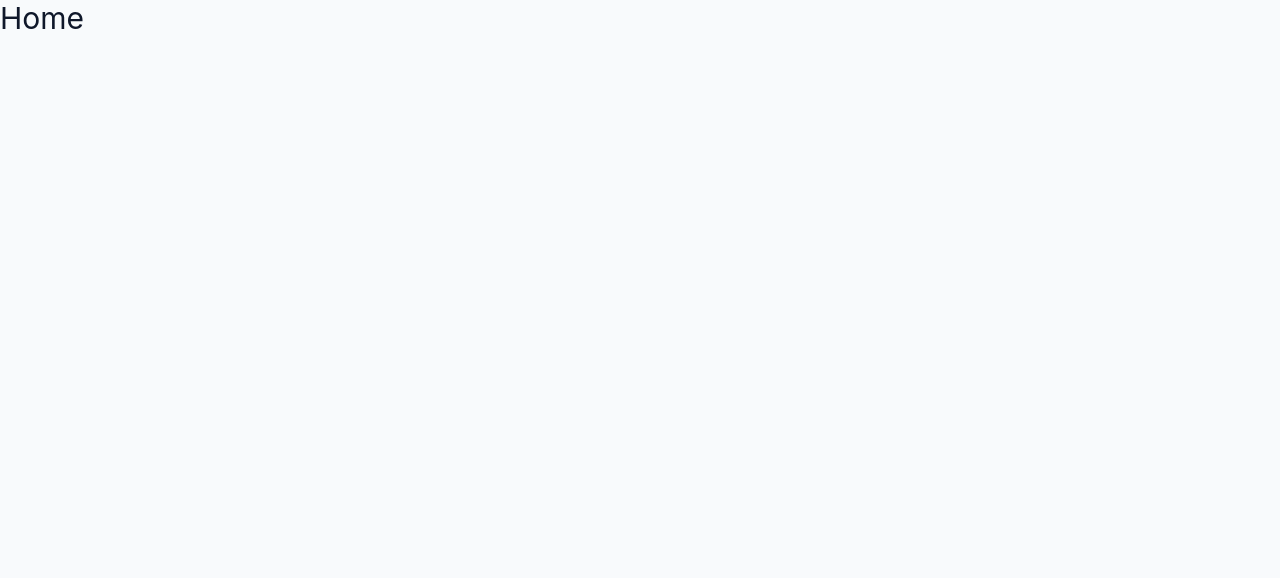
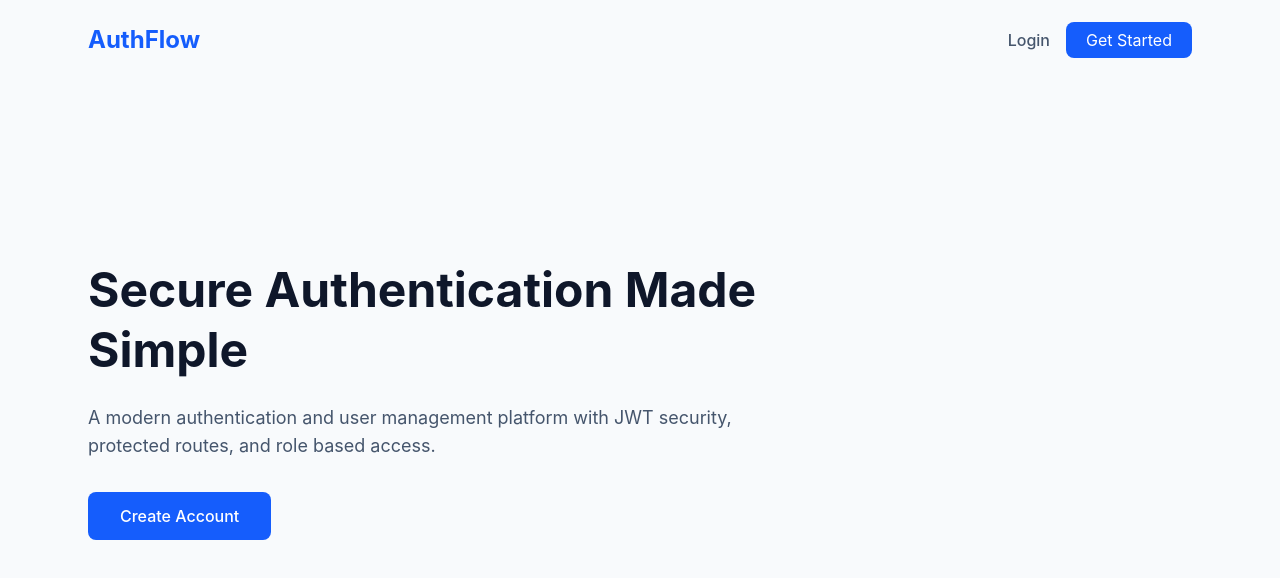
Before and after one commit to JeyakumarRenujan/authflow-authentication-platform, a React (Vite) app in the folder client/: page / in a window 1280 px wide. Shown: the top 578 px of the page. Built offline with nearby package versions, Linux system fonts and the light colour scheme.

Commit message:
fixed the name='name'

```diff
--- a/client/src/App.jsx
+++ b/client/src/App.jsx
@@ -1,33 +1,25 @@
 import { Routes, Route } from "react-router-dom";
+
+import Home from "./pages/Home";
+import Login from "./pages/Login";
+import Register from "./pages/Register";
 
 function App() {
   return (
     <Routes>
       <Route
         path="/"
-        element={
-          <h1 className="text-3xl">
-            Home
-          </h1>
-        }
+        element={<Home />}
       />
 
       <Route
         path="/login"
-        element={
-          <h1>
-            Login
-          </h1>
-        }
+        element={<Login />}
       />
 
       <Route
         path="/register"
-        element={
-          <h1>
-            Register
-          </h1>
-        }
+        element={<Register />}
       />
     </Routes>
   );
--- a/client/src/components/ui/Input.jsx
+++ b/client/src/components/ui/Input.jsx
@@ -1,5 +1,6 @@
 function Input({
   label,
+  name,
   type = "text",
   value,
   onChange,
@@ -18,6 +19,7 @@ function Input({
       </label>
 
       <input
+        name={name}
         type={type}
         value={value}
         onChange={onChange}
--- a/client/src/pages/Home.jsx
+++ b/client/src/pages/Home.jsx
@@ -0,0 +1,113 @@
+import { Link } from "react-router-dom";
+import { motion } from "framer-motion";
+
+function Home() {
+  return (
+    <div className="min-h-screen bg-slate-50">
+      <nav
+        className="
+          max-w-6xl
+          mx-auto
+          px-6
+          py-6
+          flex
+          justify-between
+          items-center
+        "
+      >
+        <h1
+          className="
+            text-2xl
+            font-bold
+            text-blue-600
+          "
+        >
+          AuthFlow
+        </h1>
+
+        <div className="space-x-4">
+          <Link
+            to="/login"
+            className="
+              text-slate-600
+              font-medium
+            "
+          >
+            Login
+          </Link>
+
+          <Link
+            to="/register"
+            className="
+              bg-blue-600
+              text-white
+              px-5
+              py-2
+              rounded-lg
+            "
+          >
+            Get Started
+          </Link>
+        </div>
+      </nav>
+
+      <section
+        className="
+          max-w-6xl
+          mx-auto
+          px-6
+          h-[80vh]
+          flex
+          items-center
+        "
+      >
+        <motion.div
+          initial={{ opacity: 0, y: 30 }}
+          animate={{ opacity: 1, y: 0 }}
+          transition={{ duration: 0.5 }}
+          className="max-w-2xl"
+        >
+          <h2
+            className="
+              text-5xl
+              font-bold
+              leading-tight
+            "
+          >
+            Secure Authentication Made Simple
+          </h2>
+
+          <p
+            className="
+              mt-6
+              text-lg
+              text-slate-600
+            "
+          >
+            A modern authentication and user management
+            platform with JWT security, protected routes,
+            and role based access.
+          </p>
+
+          <Link
+            to="/register"
+            className="
+              inline-block
+              mt-8
+              bg-blue-600
+              text-white
+              px-8
+              py-3
+              rounded-lg
+              font-medium
+            "
+          >
+            Create Account
+          </Link>
+        </motion.div>
+      </section>
+    </div>
+  );
+}
+
+export default Home;
--- a/client/src/pages/Login.jsx
+++ b/client/src/pages/Login.jsx
@@ -0,0 +1,111 @@
+import { useState } from "react";
+import { Link } from "react-router-dom";
+
+import Card from "../components/ui/Card";
+import Input from "../components/ui/Input";
+import Button from "../components/ui/Button";
+
+function Login() {
+  const [form, setForm] = useState({
+    email: "",
+    password: "",
+  });
+
+  const handleChange = (e) => {
+    setForm({
+      ...form,
+      [e.target.name]: e.target.value,
+    });
+  };
+
+  return (
+    <div
+      className="
+        min-h-screen
+        flex
+        items-center
+        justify-center
+        bg-slate-50
+        px-4
+      "
+    >
+      <Card
+        className="
+          w-full
+          max-w-md
+        "
+      >
+        <h1
+          className="
+            text-3xl
+            font-bold
+            text-center
+          "
+        >
+          Welcome Back
+        </h1>
+
+        <p
+          className="
+            text-center
+            text-slate-500
+            mt-2
+          "
+        >
+          Login to continue
+        </p>
+
+        <form
+          className="
+            mt-8
+            space-y-5
+          "
+        >
+          <Input
+            label="Email"
+            name="email"
+            placeholder="example@email.com"
+            value={form.email}
+            onChange={handleChange}
+          />
+
+          <Input
+            label="Password"
+            name="password"
+            type="password"
+            placeholder="******"
+            value={form.password}
+            onChange={handleChange}
+          />
+
+          <Button>
+            Login
+          </Button>
+        </form>
+
+        <p
+          className="
+            text-center
+            mt-6
+            text-sm
+          "
+        >
+          Don't have an account?
+
+          <Link
+            to="/register"
+            className="
+              text-blue-600
+              font-medium
+              ml-1
+            "
+          >
+            Register
+          </Link>
+        </p>
+      </Card>
+    </div>
+  );
+}
+
+export default Login;
--- a/client/src/pages/Register.jsx
+++ b/client/src/pages/Register.jsx
@@ -0,0 +1,120 @@
+import { useState } from "react";
+import { Link } from "react-router-dom";
+
+import Card from "../components/ui/Card";
+import Input from "../components/ui/Input";
+import Button from "../components/ui/Button";
+
+function Register() {
+  const [form, setForm] = useState({
+    name: "",
+    email: "",
+    password: "",
+  });
+
+  const handleChange = (e) => {
+    setForm({
+      ...form,
+      [e.target.name]: e.target.value,
+    });
+  };
+
+  return (
+    <div
+      className="
+        min-h-screen
+        flex
+        items-center
+        justify-center
+        bg-slate-50
+        px-4
+      "
+    >
+      <Card
+        className="
+          w-full
+          max-w-md
+        "
+      >
+        <h1
+          className="
+            text-3xl
+            font-bold
+            text-center
+          "
+        >
+          Create Account
+        </h1>
+
+        <p
+          className="
+            text-center
+            text-slate-500
+            mt-2
+          "
+        >
+          Start using AuthFlow today
+        </p>
+
+        <form
+          className="
+            mt-8
+            space-y-5
+          "
+        >
+          <Input
+            label="Full Name"
+            name="name"
+            placeholder="Enter name"
+            value={form.name}
+            onChange={handleChange}
+          />
+
+          <Input
+            label="Email"
+            name="email"
+            placeholder="example@email.com"
+            value={form.email}
+            onChange={handleChange}
+          />
+
+          <Input
+            label="Password"
+            name="password"
+            type="password"
+            placeholder="******"
+            value={form.password}
+            onChange={handleChange}
+          />
+
+          <Button>
+            Register
+          </Button>
+        </form>
+
+        <p
+          className="
+            text-center
+            mt-6
+            text-sm
+          "
+        >
+          Already have an account?
+
+          <Link
+            className="
+              text-blue-600
+              font-medium
+              ml-1
+            "
+            to="/login"
+          >
+            Login
+          </Link>
+        </p>
+      </Card>
+    </div>
+  );
+}
+
+export default Register;
```
Also changed, not shown: client/src/pages/Dashboard.jsx (deleted), client/src/pages/Profile.jsx (deleted), client/src/pages/Settings.jsx (deleted).
